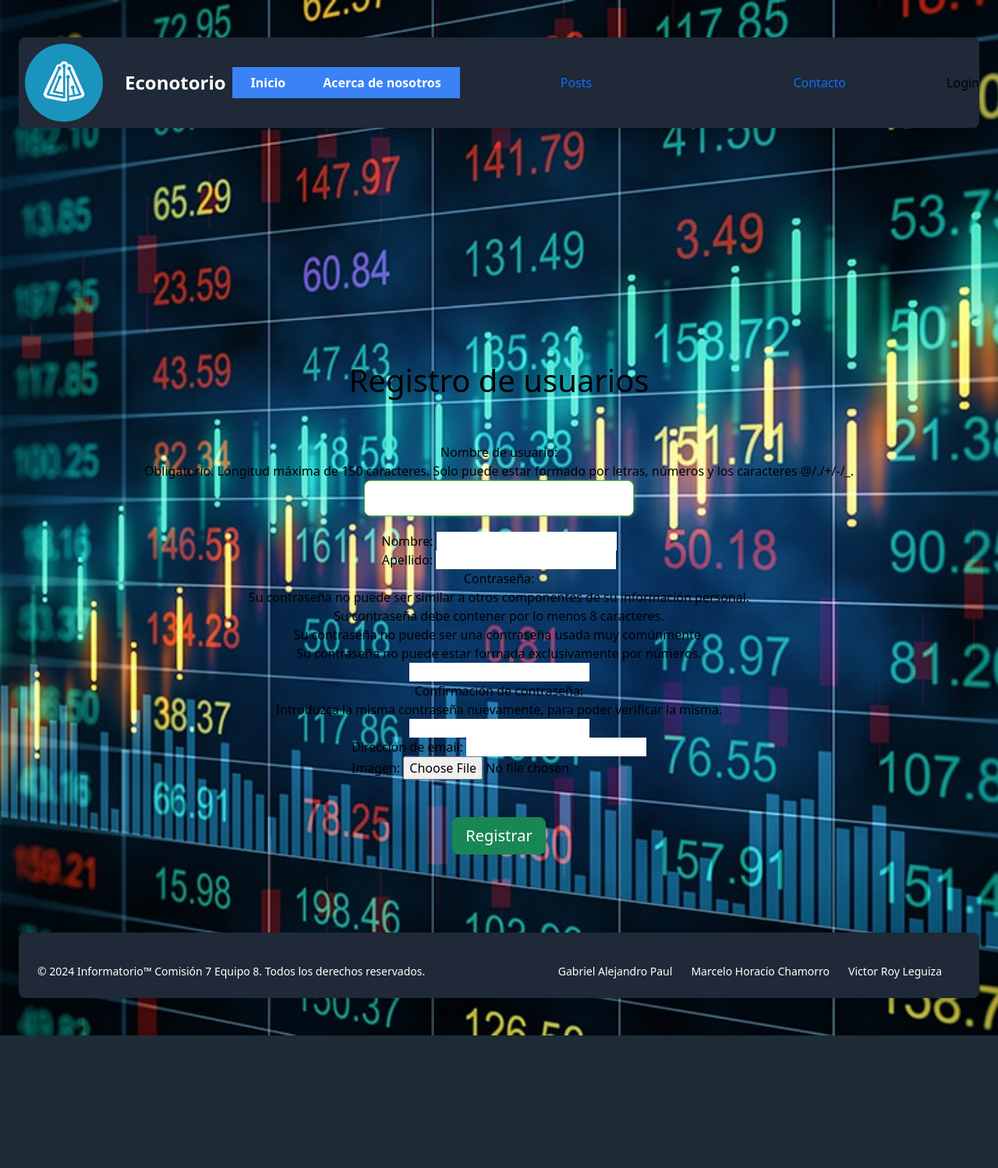
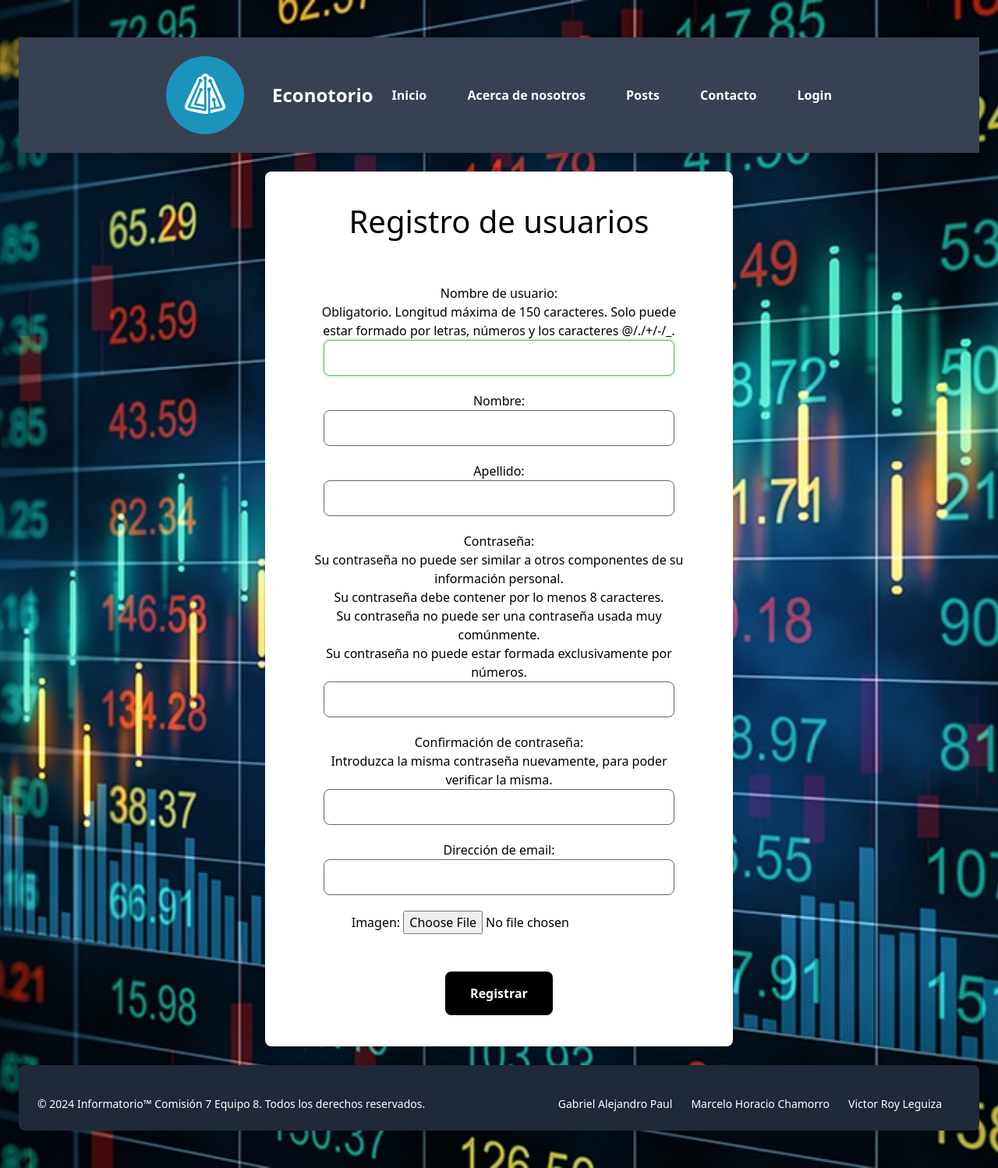
Before and after one commit to Gabriel1610/DJango-PDF, a Django app: page /registrar/ in a window 1280 px wide. Shown: the whole page at 78% size. Before the commit the page ends 1328 px from the top, so only its background shows below. Run offline with Django 5.2, Linux system fonts and the light colour scheme.

Commit message:
Cambios en el formulario de registro

```diff
--- a/blog/apps/usuario/urls.py
+++ b/blog/apps/usuario/urls.py
@@ -10,7 +10,7 @@ urlpatterns = [
     path('registrar/', views.RegistrarUsuario.as_view(), name='registrar'),
     path('login/', LoginUsuario.as_view(), name='login'),
     path('logout/', views.LogoutUsuario.as_view(), name='logout'),
-    path('password_reset/', auth_views.PasswordResetView.as_view(),name='password_reset'),
+    path('password_reset', auth_views.PasswordResetView.as_view(),name='password_reset'),
     path('password_reset/done/', auth_views.PasswordResetDoneView.as_view(), name='password_reset_done'),
     path('password_reset/form/', auth_views.PasswordResetDoneView.as_view(), name='password_reset_form'),
     path('reset/<uidb64>/<token>/', auth_views.PasswordResetConfirmView.as_view(), name='password_reset_confirm'),
--- a/blog/static/css/style.css
+++ b/blog/static/css/style.css
@@ -257,8 +257,8 @@
   }
 
 /* Estilos para el input con id="id_username" */
-#id_username {
-  width: 346px;
+#id_username,#id_first_name, #id_last_name, #id_password1, #id_password2, #id_email {
+  width: 450px;
   padding: 10px;
   margin-bottom: 20px;
   border: 1px solid #686565;
@@ -274,7 +274,7 @@
 }
 
 #id_password {
-  width: 346px;
+  width: 450px;
   padding: 10px;
   margin-bottom: 20px;
   border: 1px solid #686565;
@@ -289,8 +289,8 @@
   box-shadow: 0 0 5px rgba(92, 184, 92, 0.5);
 }
 
-#inicio_sesion {
-  max-width: 450px;
+#inicio_sesion, #registracion {
+  max-width: 600px;
   width: 100%;
   padding: 40px;
   background-color: #fff;
@@ -308,7 +308,7 @@
   height: 600px; /* Ocupa el 100% de la altura de la ventana */
 }
 
-#boton_inicio {
+#boton_inicio, #boton_registrar {
   background-color: black;
   color: white;
   font-weight: bold;
@@ -323,15 +323,31 @@
   }
 }
 
-#banner {
-  position: fixed;
-  top: 0;
-  left: 0;
-  right: 0;
-  z-index: 999;
-  width: 100%;
-  height: 100px; /* Ajusta la altura según tus necesidades */
-  background-image: url('img/baner_pagina_inicial.jpg');
-  background-size: cover;
-  background-position: center;
+
+.dropdown {
+  position: relative;
+  display: inline-block;
 }
+
+.dropdown-toggle {
+  cursor: pointer;
+}
+
+.dropdown-content {
+  position: absolute;
+  border-radius: 8px;
+  min-width: 160px;
+  box-shadow: 0px 0px 0px 0px rgba(0,0,0,0.2);
+  z-index: 1;
+  padding: 10px;
+
+}
+
+.dropdown-content.hidden {
+  display: none;
+}
+
+.dropdown:hover .dropdown-content {
+  display: block;
+  background-color: #fff;
+}
--- a/blog/templates/base.html
+++ b/blog/templates/base.html
@@ -34,22 +34,26 @@
 
     <body class="bg-gray-300">
         <br>
-        <header class="bg-gray-800 rounded-lg shadow m-4 dark:bg-gray-800">
+        <header class="rounded bg-gray-800 shadow m-4 dark:bg-gray-800 justify-between">
             <!--este es el nav original-->
+            <div class="bg-gray-700 flex items-center justify-center">
                     <nav class="nav nav-pills flex-column flex-sm-row items-center">
                         <a href="https://campus-informatorio.chaco.gob.ar/" target="_blank" class="flex items-center space-x-3 rtl:space-x-reverse">
-                    <img src="{% static 'img/icono_informatorio.png' %}" class="p-2 rounded-full" alt="Flowbite Logo" />
-                    <span class="self-center text-2xl font-semibold whitespace-nowrap text-white p-2">Econotorio</span>
+                            <img src="{% static 'img/icono_informatorio.png' %}" class="p-4 rounded-full" alt="Flowbite Logo" />
+                            <span class="self-center text-2xl font-semibold whitespace-nowrap text-white ">Econotorio</span>
                         </a>
-                <a class="bg-blue-500 hover:bg-blue-700 text-white font-bold py-2 px-4 rounded-none active " href="{% url 'index' %}">Inicio</a>
-                <a class="bg-blue-500 hover:bg-blue-700 text-white font-bold py-2 px-4 rounded-none active " href="{% url 'acercade' %}">Acerca de nosotros</a>
-                <a class="flex-sm-fill text-sm-center nav-link" href="{% url 'apps.posts:posts' %}">Posts</a>
-                <a class="flex-sm-fill text-sm-center nav-link" href="{% url 'apps.contacto:contacto' %}">Contacto</a>
+                <div class="justify-between">
+                    <button class="rounded-lg hover:bg-blue-700 text-white font-bold py-2 px-4 rounded-none active " href="{% url 'index' %}">Inicio</button>
+                    <button class="rounded-lg hover:bg-blue-700 text-white font-bold py-2 px-4 rounded-none" href="{% url 'acercade' %}">Acerca de nosotros</button>
+                    <button class="rounded-lg hover:bg-blue-700 text-white font-bold py-2 px-4 rounded-none" href="{% url 'apps.posts:posts' %}">Posts</button>
+                    <button class="rounded-lg hover:bg-blue-700 text-white font-bold py-2 px-4 rounded-none" href="{% url 'apps.contacto:contacto' %}">Contacto</button>
+
                     <div class="dropdown">
                         {% if user.is_authenticated %}
-                    <li><a class="flex-sm-fill text-sm-center nav-link" href="{% url 'apps.usuario:login' %}">Login</a></li>
+                        <li><button class="rounded-lg hover:bg-blue-700 text-white font-bold py-2 px-4 rounded-none" >{{ user.username }}</button></li>
+
                             <div class="dropdown-content">
-                        <table>
+                                <table class="dropdown-content hidden">
                                     <tr>
                                         {% if user.is_superuser or user|has_group:"Colaborador" %}
                                         <td><a href="{% url 'apps.usuario:usuario_list' %}">Lista de usuarios</a></td>
@@ -61,12 +65,18 @@
                                     <tr>
                                         <td><a href="#">Lista de posts</a></td>
                                     </tr>
+                                    <tr>
+                                        <td><a href="{% url 'apps.usuario:logout' %}">Logout</a></td>
+                                    </tr>
                                 </table>
                             </div>
                         {% else %}
-                        <li><a href="{% url 'apps.usuario:login' %}">Login</a></li>
+                            <li><a class="rounded-lg hover:bg-blue-700 text-white font-bold py-2 px-4 rounded-none" href="{% url 'apps.usuario:login' %}">Login</a></li>
                         {% endif %}
                     </div>
+                </div>
+
+
                 <!-- <a class="flex-sm-fill text-sm-center nav-link disabled" href="#" tabindex="-1" aria-disabled="true">Disabled</a> -->
             </nav>
 
--- a/blog/templates/index.html
+++ b/blog/templates/index.html
@@ -8,7 +8,7 @@
 
       <div class="presentacion__contenedor_info">
 
-        <h1 id="roy" class="presentacion__titulo">Finanzas y Economia</h1>
+        <h1 id="roy" class="presentacion__titulo">Finanzas y Economía</h1>
         <p class="presentacion__parrafo">
           Herramientas y consejos para tus decisiones financieras.  Desde cómo ahorrar hasta cómo invertir, te proporcionamos las claves para alcanzar tus metas económicas. ¡Tus finanzas, simplificadas!
         </p>
--- a/blog/templates/usuario/login.html
+++ b/blog/templates/usuario/login.html
@@ -18,7 +18,7 @@
         {% csrf_token %}
         <div class="container justify-center">
             <table>{{ form }}</table>
-
+            <br>
             <a class="font-semibold text-black hover:underline" href="{% url 'apps.usuario:password_reset' %}">¿Olvidó la contraseña?</a> <br><br>
             <button type="submit" id="boton_inicio">Iniciar sesión</button>
             <br><br>
--- a/blog/templates/usuario/registrar.html
+++ b/blog/templates/usuario/registrar.html
@@ -7,7 +7,7 @@
 
 {% block contenido %}
 <center>
-    <form method="POST" enctype="multipart/form-data" style="margin-top: 300px; margin-bottom: 100px;">
+    <form method="POST" enctype="multipart/form-data" id="registracion">
         <h1 class="h1">Registro de usuarios</h1>
         <br>
         <div class="messages">
@@ -21,7 +21,7 @@
             <table>{{ form }}</table>
         </div>
         <br><br>
-        <button type="submit" class="btn btn-success btn-lg px-3">Registrar</button>
+        <button type="submit" id="boton_registrar">Registrar</button>
     </form>
 </center>
 {% endblock %}
```
Lines whose indentation alone changed are shown as unchanged.
